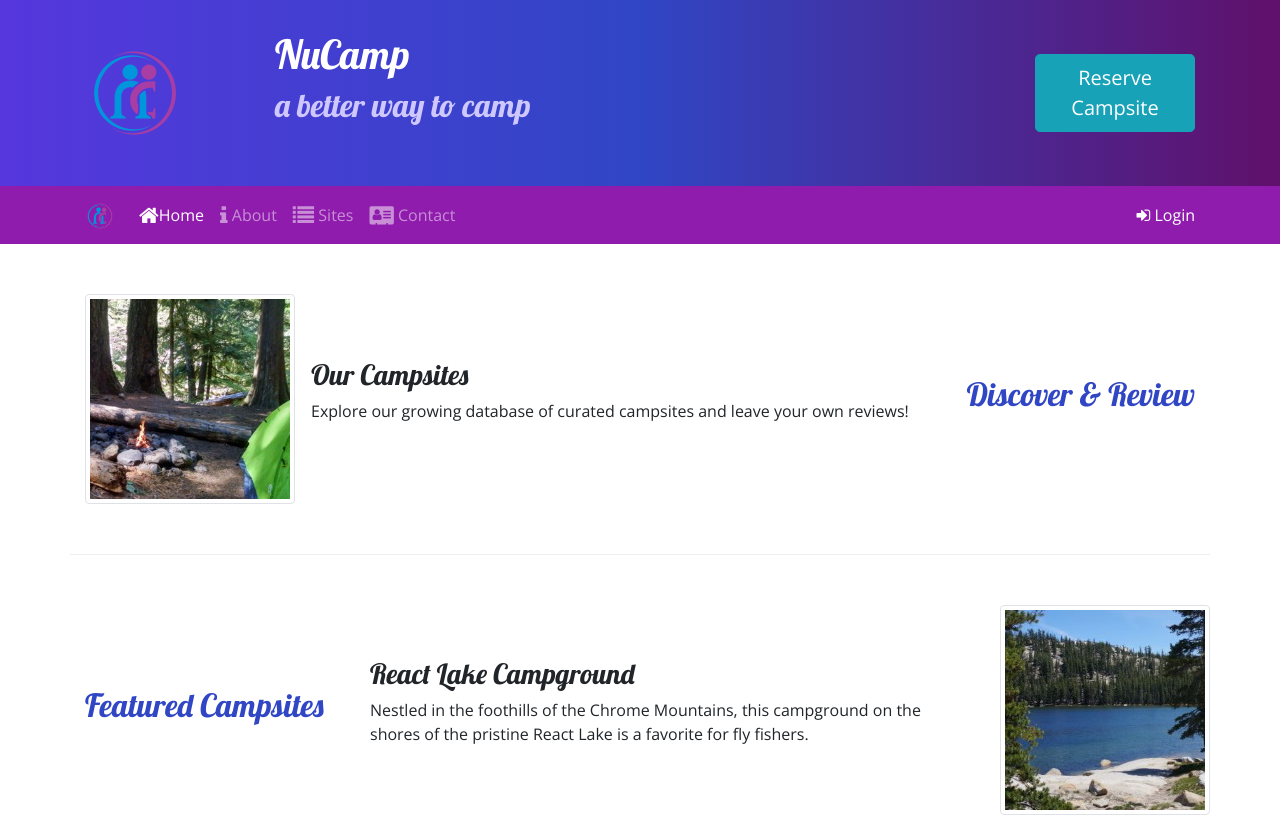
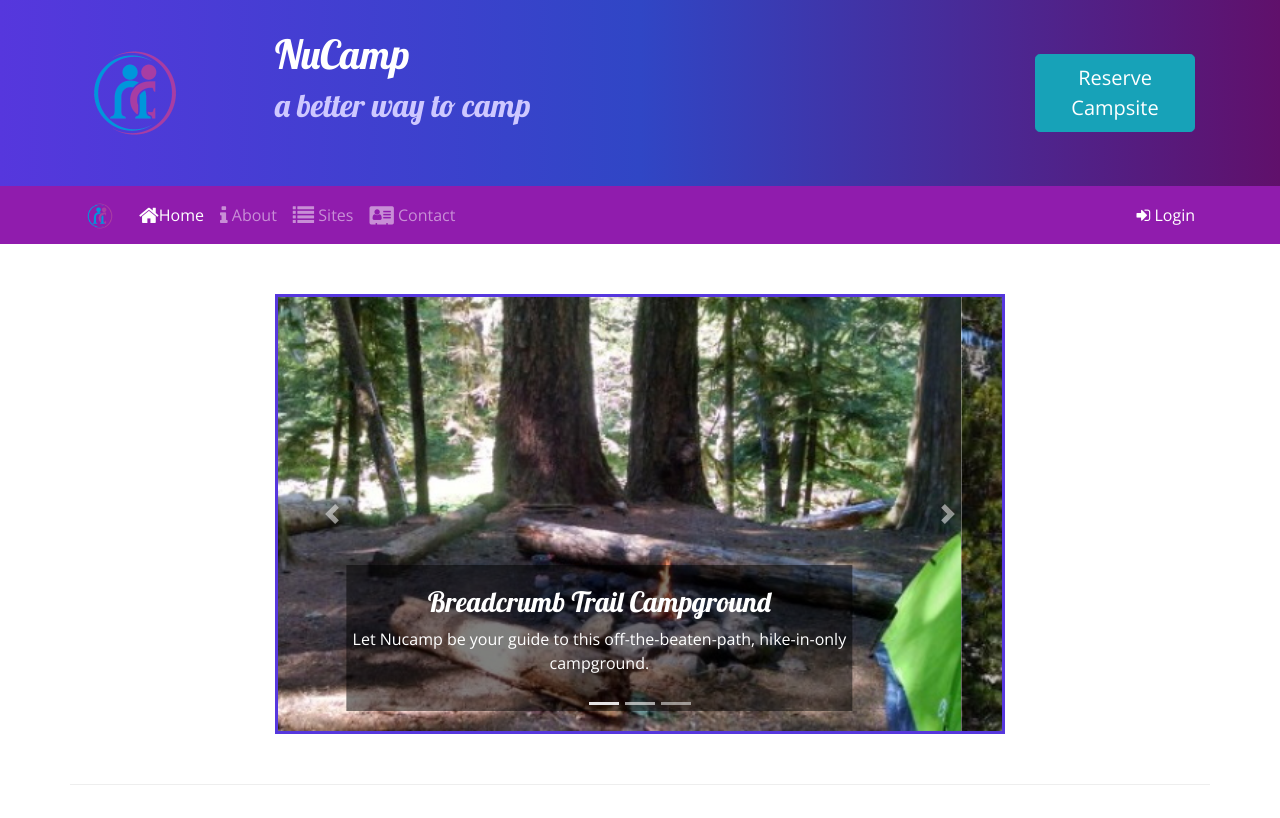
Before and after one commit to josephtittle/nucamp-bootstrap, a website: page index.html in a window 1280 px wide. Shown: the top 818 px of the page. Drawn offline with nearby package versions, Linux system fonts and the light colour scheme.

Commit message:
carousel

```diff
--- a/css/styles.css
+++ b/css/styles.css
@@ -42,3 +42,11 @@
             color: inherit;
             text-decoration: none;
           }
+
+          .carousel-caption {
+            background-color: rgba(0, 0, 0, 0.5);
+        }
+
+        .carousel {
+            border: solid #5637DD;
+        }
--- a/index.html
+++ b/index.html
@@ -97,7 +97,49 @@
         </div>
     </div>
 
-    <div class="container">
+   <div class="container">
+        <div class="row row-content">
+            <div class="col-md-8 mx-auto">
+                <div id="homeCarousel" class="carousel slide" data-ride="carousel">
+                    <ol class="carousel-indicators">
+                        <li data-target="#homeCarousel" data-slide-to="0" class="active"></li>
+                        <li data-target="#homeCarousel" data-slide-to="1"></li>
+                        <li data-target="#homeCarousel" data-slide-to="2"></li>
+                    </ol>
+                    <div class="carousel-inner">
+                        <div class="carousel-item active">
+                            <img class="d-block w-100" src="img/breadcrumb-trail.jpg" alt="Breadcrumb Trail Campground" />
+                            <div class="carousel-caption">
+                                <h3>Breadcrumb Trail Campground</h3>
+                                <p class="d-none d-sm-block">Let Nucamp be your guide to this off-the-beaten-path, hike-in-only campground.</p>
+                            </div>
+                        </div>
+                        <div class="carousel-item">
+                            <img class="d-block w-100" src="img/react-lake.jpg" alt="React Lake Campground" />
+                            <div class="carousel-caption">
+                                <h3>React Lake Campground</h3>
+                                <p class="d-none d-sm-block">Nestled in the foothills of the Chrome Mountains, this campground on the shores of the pristine React Lake is a favorite for fly fishers.</p>
+                            </div>
+                        </div>
+                        <div class="carousel-item">
+                            <img class="d-block w-100" src="img/chrome-river.jpg" alt="Chrome River Campground" />
+                            <div class="carousel-caption">
+                                <h3>Chrome River Campground</h3>
+                                <p class="d-none d-sm-block">Spend a few sunny days and starry nights beneath a canopy of old-growth firs at this enchanting spot by the Chrome River.</p>
+                            </div>
+                        </div>
+                    </div>
+                <a class="carousel-control-prev" href="#homeCarousel" role="button" data-slide="prev">
+                        <span class="carousel-control-prev-icon"></span>
+                        <span class="sr-only">Previous</span>
+                </a>
+                <a class="carousel-control-next" href="#homeCarousel" role="button" data-slide="next">
+                        <span class="carousel-control-next-icon"></span>
+                        <span class="sr-only">Next</span>
+                </a>
+                </div>
+            </div>
+        </div>
         <div class="row row-content align-items-center">
             <div class="col-sm-4 order-sm-last col-md-3">
                 <h2 class="text-sm-right">Discover & Review</h2>
```
